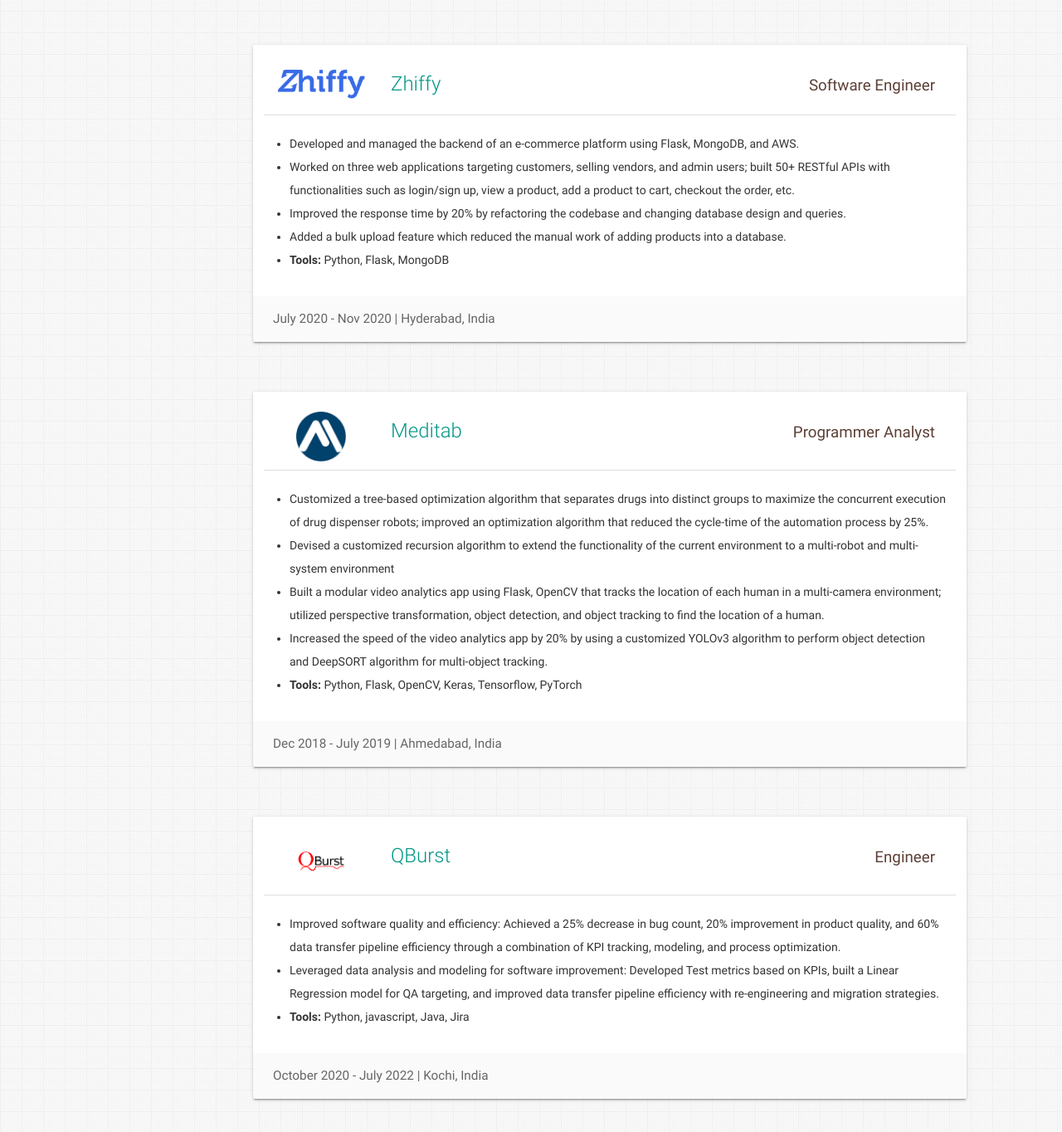
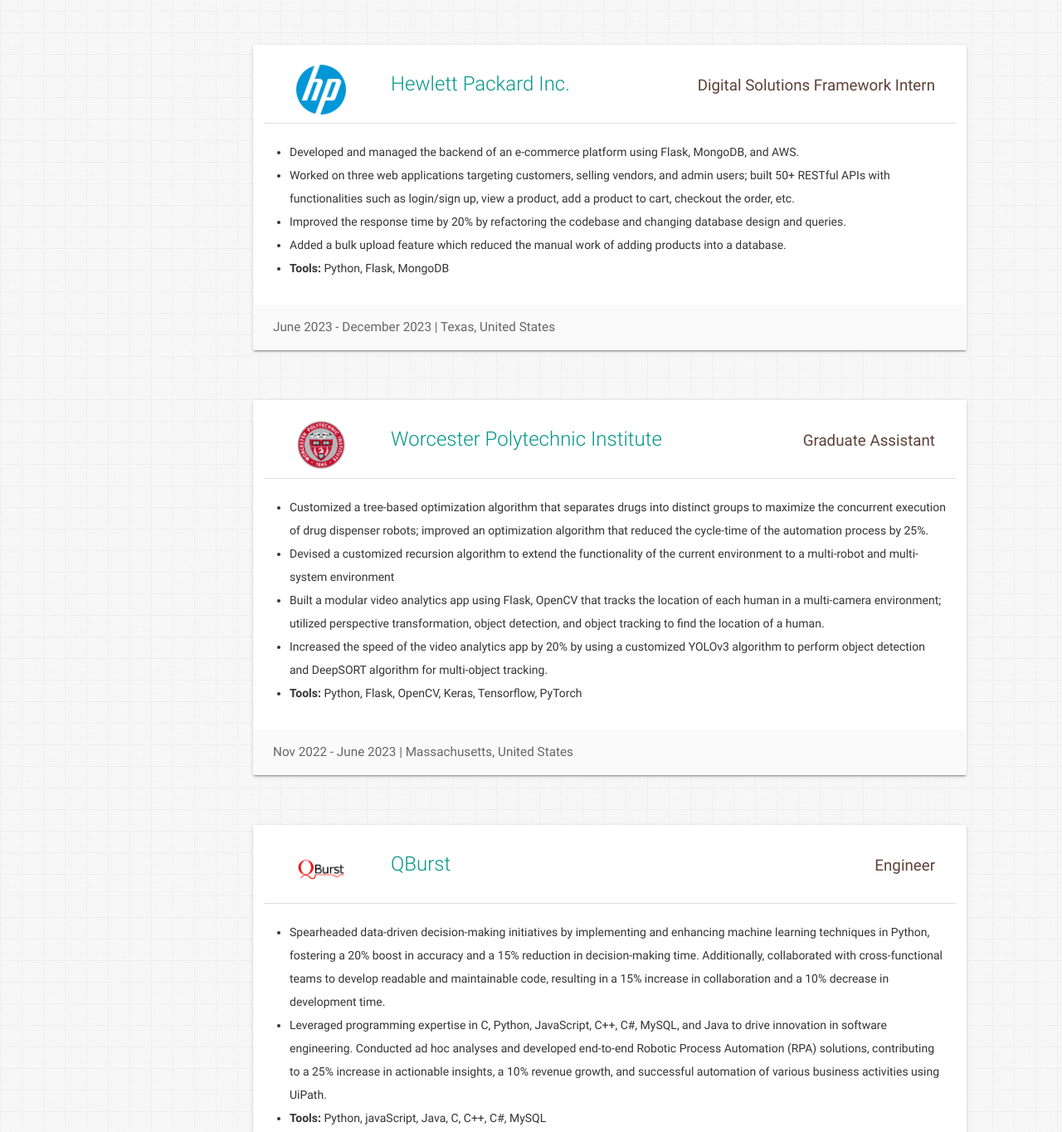
Before and after one commit to j0xz/j0xz.github.io, a plain HTML site: page index.html in a window 1280 px wide. Shown: the part 1755-3119 px from the top of the page at 83% size. Drawn offline with nearby package versions, Linux system fonts and the light colour scheme.

Commit message:
6 commit

```diff
--- a/index.html
+++ b/index.html
@@ -309,18 +309,18 @@
           <div class="card-content">
             <div class="row">
               <div class="col s12 m2">
-                <a href="https://www.zhiffy.com/" target="_blank"><img alt="Zhiffy logo"
-                    src="/assets/img/exp-zhiffy-logo-1.webp" class="responsive-img center-block" /></a>
+                <a href="https://www.hp.com/us-en/home.html" target="_blank"><img alt="HP logo"
+                    src="/assets/img/hp-logo.png" class="responsive-img center-block" /></a>
               </div>
               <!-- <div class="col s12 m10"> -->
               <div class="col s12 m10">
                 <p>
-                  <span class="card-title"><a href="https://www.zhiffy.com/" target="_blank"
-                      class="teal-text hoverline">Zhiffy</a></span>
+                  <span class="card-title"><a href="https://www.hp.com/us-en/home.html" target="_blank"
+                      class="teal-text hoverline">Hewlett Packard Inc. </a></span>
                 </p>
               </div>
             </div>
-            <div class="role brown-text text-darken-2">Software Engineer</div>
+            <div class="role brown-text text-darken-2">Digital Solutions Framework Intern</div>
             <ul>
               <li>
                 Developed and managed the backend of an e-commerce platform using Flask, MongoDB, and AWS.
@@ -337,7 +337,7 @@ such as login/sign up, view a product, add a product to cart, checkout the order
             </ul>
           </div>
           <div class="card-action">
-            <span>July 2020 - Nov 2020 | Hyderabad, India</span>
+            <span>June 2023 - December 2023 | Texas, United States</span>
           </div>
         </div>
 
@@ -346,18 +346,18 @@ such as login/sign up, view a product, add a product to cart, checkout the order
           <div class="card-content">
             <div class="row">
               <div class="col s12 m2">
-                <a href="https://www.meditab.com" target="_blank"><img alt="Meditab logo"
-                    src="/assets/img/exp-meditab-logo-500x500.jpg" class="responsive-img center-block" /></a>
+                <a href="https://www.wpi.edu/" target="_blank"><img alt="Meditab logo"
+                    src="/assets/img/wpi-logo.png" class="responsive-img center-block" /></a>
               </div>
               <!-- <div class="col s12 m10"> -->
               <div class="col s12 m10">
                 <p>
-                  <span class="card-title"><a href="http://meditab.com" target="_blank"
-                      class="teal-text hoverline">Meditab</a></span>
+                  <span class="card-title"><a href="https://www.wpi.edu/" target="_blank"
+                      class="teal-text hoverline"> Worcester Polytechnic Institute</a></span>
                 </p>
               </div>
             </div>
-            <div class="role brown-text text-darken-2">Programmer Analyst</div>
+            <div class="role brown-text text-darken-2">Graduate Assistant</div>
             <ul>
               <li>
                 Customized a tree-based optimization algorithm that separates drugs into distinct groups to maximize the concurrent execution of drug
@@ -379,7 +379,7 @@ utilized perspective transformation, object detection, and object tracking to fi
             </ul>
           </div>
           <div class="card-action">
-            <span>Dec 2018 - July 2019 | Ahmedabad, India</span>
+            <span>Nov 2022 - June 2023 | Massachusetts, United States</span>
           </div>
         </div>
 
@@ -388,7 +388,7 @@ utilized perspective transformation, object detection, and object tracking to fi
           <div class="card-content">
             <div class="row">
               <div class="col s12 m2">
-                <a href="https://inspiroes.com/" target="_blank"><img alt="inspiroes logo"
+                <a href="https://www.qburst.com/en-us/" target="_blank"><img alt="qburst logo"
                     src="/assets/img/Qburst-Logo.png" class="responsive-img center-block" /></a>
               </div>
               <div class="col s12 m10">
@@ -401,15 +401,16 @@ utilized perspective transformation, object detection, and object tracking to fi
             <div class="role brown-text text-darken-2">Engineer</div>
             <ul>
               <li>
-                Improved software quality and efficiency: Achieved a 25% decrease in bug count, 20% improvement in product quality,
-                and 60% data transfer pipeline efficiency through a combination of KPI tracking, modeling, and process optimization.
+                Spearheaded data-driven decision-making initiatives by implementing and enhancing machine learning techniques in Python, fostering a 20% boost in accuracy and a 15% reduction in decision-making time.
+                Additionally, collaborated with cross-functional teams to develop readable and maintainable code, resulting in a 15% increase in collaboration and a 10% decrease in development time.
               </li>
               <li>
-                Leveraged data analysis and modeling for software improvement: Developed Test metrics based on KPIs,
-                built a Linear Regression model for QA targeting, and improved data transfer pipeline efficiency with re-engineering and migration strategies.
+                Leveraged programming expertise in C, Python, JavaScript, C++, C#, MySQL, and Java to drive innovation in software engineering.
+                Conducted ad hoc analyses and developed end-to-end Robotic Process Automation (RPA) solutions, contributing to a
+                25% increase in actionable insights, a 10% revenue growth, and successful automation of various business activities using UiPath.
               </li>
               <li>
-                <b>Tools:</b> Python, javascript, Java, Jira
+                <b>Tools:</b> Python, javaScript, Java, C, C++, C#, MySQL
               </li>
             </ul>
           </div>
@@ -444,7 +445,7 @@ utilized perspective transformation, object detection, and object tracking to fi
                 built a Linear Regression model for QA targeting, and improved data transfer pipeline efficiency with re-engineering and migration strategies.
               </li>
               <li>
-                <b>Tools:</b> Python, javascript, Java, Jira
+                <b>Tools:</b> Python, javaScript, Java, Jira
               </li>
             </ul>
           </div>
```
Also changed, not shown: assets/img/hp-logo.png (added), assets/img/wpi-logo.png (added).
